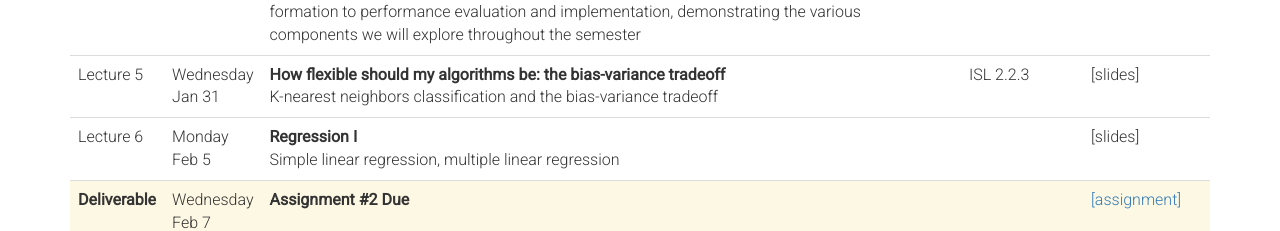
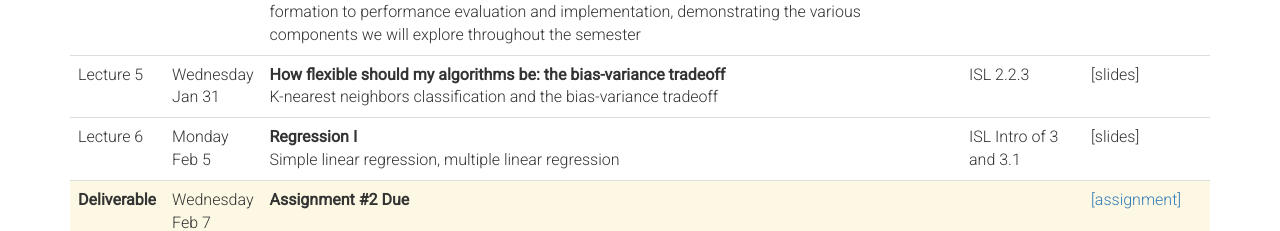
Before and after one commit to kylebradbury/ece590, a plain HTML site: page syllabus.html in a window 1280 px wide. Shown: the part 847-1078 px from the top of the page. Drawn offline with nearby package versions, Linux system fonts and the light colour scheme.

Commit message:
added next reading

```diff
--- a/syllabus.html
+++ b/syllabus.html
@@ -155,7 +155,7 @@
       Simple linear regression, multiple linear regression
 
     </td>
-    <td></td>
+    <td>ISL Intro of 3 and 3.1</td>
     <td>
       [slides]
     </td>
```
